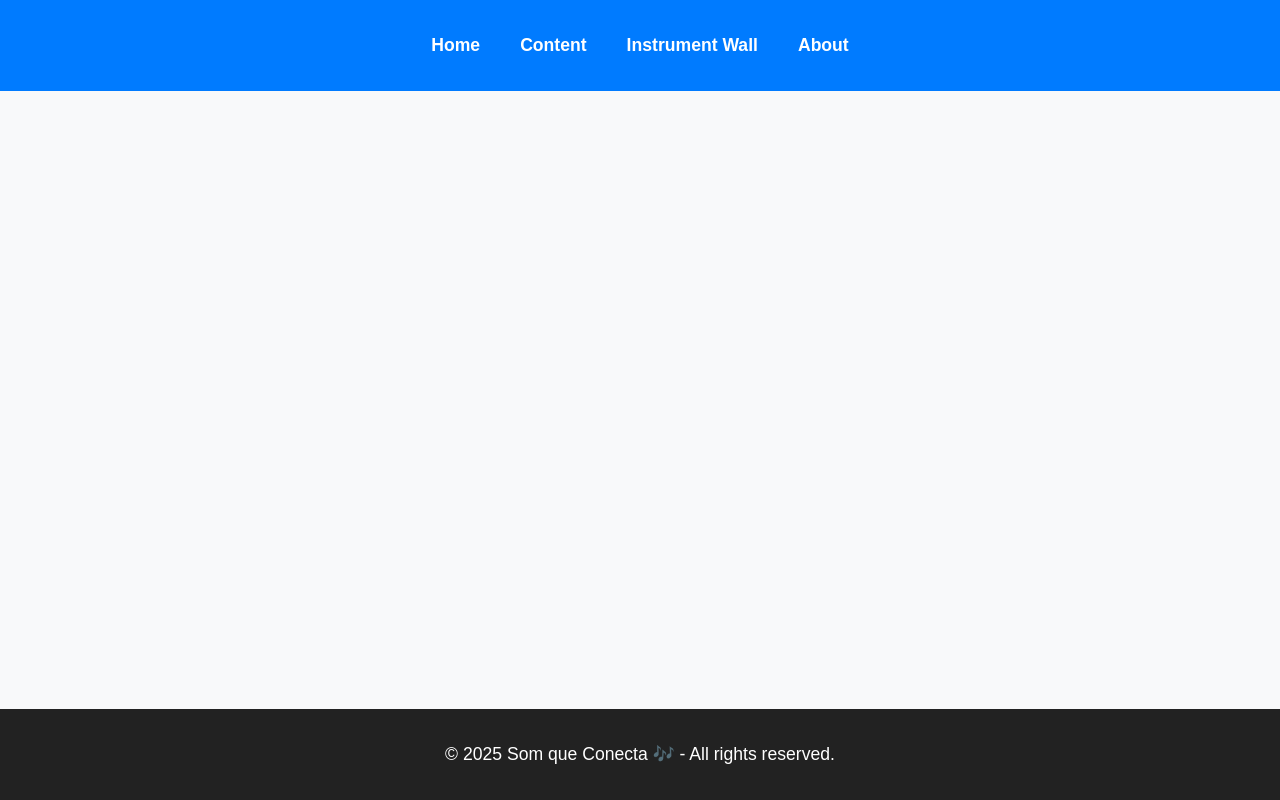
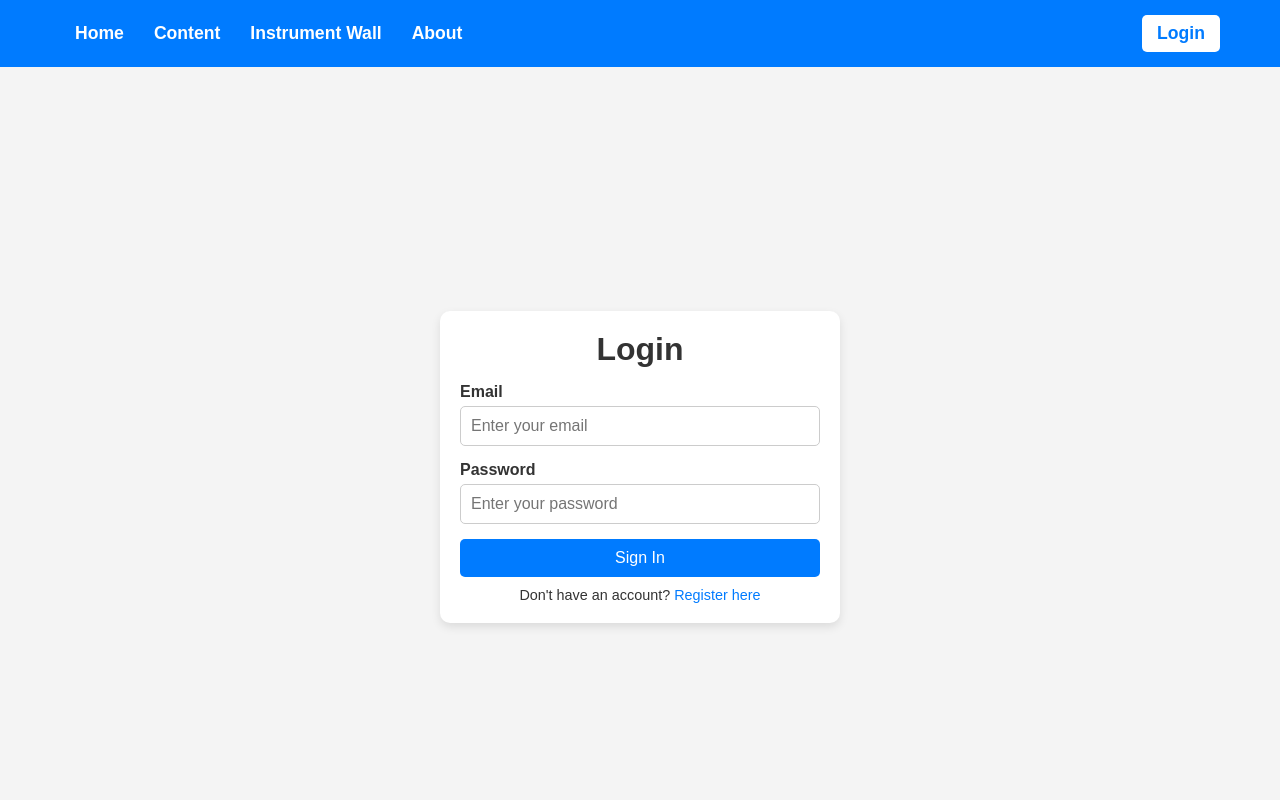
Before and after one commit to coca-mann/som-que-conecta, a Vue app in the folder frontend/: page /login in a window 1280 px wide. Shown: the top 800 px of the page. Built offline with nearby package versions, Linux system fonts and the light colour scheme.

Commit message:
Create page Login; Add link to login to Navbar

```diff
--- a/frontend/src/components/Navbar.vue
+++ b/frontend/src/components/Navbar.vue
@@ -10,6 +10,7 @@
         <li><router-link to="/instrument-wall">Instrument Wall</router-link></li>
         <li><router-link to="/about">About</router-link></li>
       </ul>
+      <router-link to="/login" class="login-button">Login</router-link>
     </div>
   </nav>
 </template>
@@ -20,14 +21,24 @@ nav {
   padding: 15px 0;
 }
 
+.container {
+  display: flex;
+  justify-content: space-between;
+  align-items: center;
+  max-width: 1200px;
+  margin: 0 auto;
+  padding: 0 20px;
+}
+
 ul {
   display: flex;
-  justify-content: center;
   list-style: none;
+  padding: 0;
+  margin: 0;
 }
 
 li {
-  margin: 0 20px;
+  margin: 0 15px;
 }
 
 a {
@@ -40,4 +51,18 @@ a {
 a:hover {
   text-decoration: underline;
 }
+
+/* Botão de Login */
+.login-button {
+  background: white;
+  color: #007bff;
+  padding: 8px 15px;
+  border-radius: 5px;
+  font-weight: bold;
+  transition: background 0.2s ease-in-out, color 0.2s ease-in-out;
+}
+
+.login-button:hover {
+  background: #f1f1f1;
+}
 </style>
--- /dev/null
+++ b/frontend/src/pages/Login.vue
@@ -0,0 +1,117 @@
+<script setup>
+import { ref } from 'vue'
+import { useRouter } from 'vue-router'
+
+const router = useRouter()
+const email = ref('')
+const password = ref('')
+const errorMessage = ref('')
+
+const handleLogin = () => {
+  // Simulação de autenticação (posteriormente será integrado com backend)
+  if (email.value === 'user@example.com' && password.value === '123456') {
+    router.push('/') // Redireciona para a home após login bem-sucedido
+  } else {
+    errorMessage.value = 'Invalid email or password. Try again.'
+  }
+}
+</script>
+
+<template>
+  <div class="login-container">
+    <div class="login-card">
+      <h1>Login</h1>
+
+      <p v-if="errorMessage" class="error-message">{{ errorMessage }}</p>
+
+      <form @submit.prevent="handleLogin">
+        <label for="email">Email</label>
+        <input v-model="email" type="email" id="email" placeholder="Enter your email" required />
+
+        <label for="password">Password</label>
+        <input v-model="password" type="password" id="password" placeholder="Enter your password" required />
+
+        <button type="submit">Sign In</button>
+      </form>
+
+      <p class="register-link">Don't have an account? <router-link to="/register">Register here</router-link></p>
+    </div>
+  </div>
+</template>
+
+<style scoped>
+.login-container {
+  display: flex;
+  justify-content: center;
+  align-items: center;
+  height: 100vh;
+  background: #f4f4f4;
+}
+
+.login-card {
+  background: white;
+  padding: 20px;
+  border-radius: 10px;
+  box-shadow: 0px 4px 10px rgba(0, 0, 0, 0.1);
+  text-align: center;
+  width: 100%;
+  max-width: 400px;
+}
+
+h1 {
+  margin-bottom: 15px;
+}
+
+form {
+  display: flex;
+  flex-direction: column;
+}
+
+label {
+  text-align: left;
+  font-weight: bold;
+  margin-bottom: 5px;
+}
+
+input {
+  padding: 10px;
+  margin-bottom: 15px;
+  border: 1px solid #ccc;
+  border-radius: 5px;
+  font-size: 1rem;
+}
+
+button {
+  background: #007bff;
+  color: white;
+  padding: 10px;
+  border: none;
+  border-radius: 5px;
+  font-size: 1rem;
+  cursor: pointer;
+  transition: background 0.2s;
+}
+
+button:hover {
+  background: #0056b3;
+}
+
+.error-message {
+  color: red;
+  margin-bottom: 10px;
+}
+
+.register-link {
+  margin-top: 10px;
+  font-size: 0.9rem;
+}
+
+.register-link a {
+  color: #007bff;
+  text-decoration: none;
+}
+
+.register-link a:hover {
+  text-decoration: underline;
+}
+</style>
--- a/frontend/src/router/index.js
+++ b/frontend/src/router/index.js
@@ -5,6 +5,7 @@ import InstrumentWall from '../pages/InstrumentWall.vue'
 import About from '../pages/About.vue'
 import Article from '../pages/Article.vue'
 import InstrumentDetail from '../pages/InstrumentDetail.vue'
+import Login from '../pages/Login.vue'
 
 const routes = [
   { path: '/', component: Home, name: 'Home' },
@@ -12,7 +13,8 @@ const routes = [
   { path: '/instrument-wall', component: InstrumentWall, name: 'InstrumentWall' },
   { path: '/about', component: About, name: 'About' },
   { path: '/article/:id', component: Article, name: 'Article'},
-  { path: '/instrument/:id', component: InstrumentDetail, name: 'InstrumentDetail'}
+  { path: '/instrument/:id', component: InstrumentDetail, name: 'InstrumentDetail'},
+  { path: '/login', component: Login, name: 'Login'}
 ]
 
 const router = createRouter({
```
